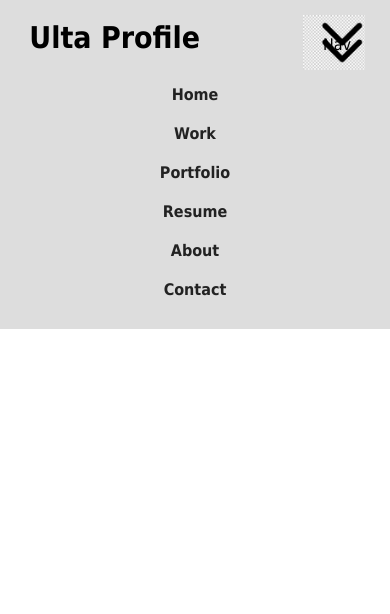
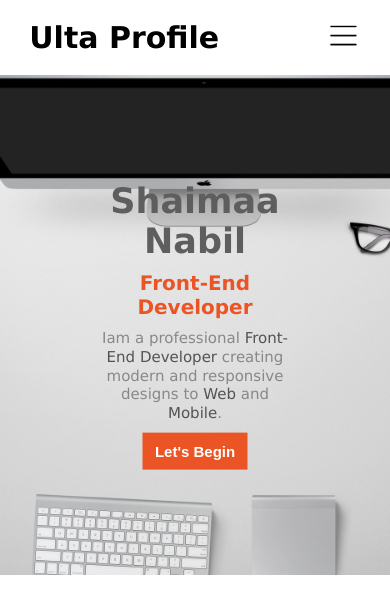
Before and after one commit to shaimaanabil/WEB-Site-, a plain HTML site: page Index.html in a window 390 px wide. Drawn offline with Linux system fonts and the light colour scheme.

Commit message:
editing in Home GUI

```diff
--- a/CSS/style.css
+++ b/CSS/style.css
@@ -9,7 +9,7 @@ padding: 0;
 }
 
 body{
-    font-family: Tahoma, Arial;
+    font-family: lucida Sans;
 }
 .container {
     margin: auto;
@@ -23,7 +23,7 @@ body{
 
 .Navbar {
     padding: 20px 0px;
-    background-color: #ddd;
+    background-color: #fff;
     overflow: hidden;
     position: relative;
 }
@@ -43,11 +43,12 @@ body{
 }
 .Navbar label{
     display: block;
-    width: 22px;
-    height: 15px;
-    background-image: url('../Images/Open-Menu.jpg');
+    width: 11px;
+    height: 8px;
+    background-image: url('../Images/Navbar/Open-menu.png');
     background-size: cover;
-    padding: 20px;
+    padding: 15px;
+    cursor: pointer;
 
 }
 .Navbar input{
@@ -69,11 +70,87 @@ body{
     font-weight: bold;
 }
 .Navbar .ul-list .list-item a:hover {
-    background: #222;
-    color: #ddd;
+    color: #eb5424;
+}
+.Navbar input:checked ~ .ul-list{
+    display: block;
+}
+.Navbar input:checked ~ label{
+    background-image: url('../Images/Navbar/Close-menu.png');
+    background-size: cover;
 }
 
-@media (max-width : 1268px){
+/*
+      ==========================
+             Home Styles
+      ==========================
+*/
+.home{
+    background-image: url('../Images/Home/Home.jpg');
+    background-size: cover;
+    text-align: center;
+    background-position: center;
+    height: 500px;
+    position: relative;
+}
+
+.home .home-information {
+    position: absolute;
+    top: 50%;
+    left: 50%;
+    transform: translate(-50%, -50%)
+}
+
+.home .home-information .home-title{
+    font-size: 60px;
+    font-weight: bold;
+    color: #5e5e5e;
+    margin-bottom: 20px;
+}
+.home .home-information .home-info{
+font-size: 35px;
+color: #eb5424;
+margin-bottom: 10px;
+}
+
+.home .home-information .home-desc{
+font-size: 20px;
+line-height: 1.5;
+color: #888;
+margin-bottom: 20px;
+
+}
+.home .home-information .home-desc span{
+color: #545252
+}
+.home .home-information .home-btn{
+background: #eb5424;
+color: #fff;
+width: 150px;
+font-size: 18px;
+border: 0;
+padding: 15px;
+cursor: pointer;
+}
+.home .home-information .home-btn:hover{
+    background: #dedede;
+    color: #eb5424;
+
+}
+
+
+/*
+      ==========================
+             Media Query Styles
+      ==========================
+*/
+@media (min-width : 933px){
+    .Navbar label{
+        display: none;
+    }
+}
+
+@media (max-width : 933px){
     .Navbar .Logo{
         width: 100%;
         float: left;
@@ -82,6 +159,7 @@ body{
         width: 100%;
         float: left;
         margin-top: 20px;
+        display: none;
     }
     .Navbar .ul-list .list-item{
         display: block;
@@ -89,3 +167,27 @@ body{
     }
 
 }
+@media (max-width : 873px){
+
+    .home .home-information .home-title{
+        font-size: 35px;
+        margin-bottom: 10px;
+        color: #5e5e5e;
+    }
+    .home .home-information .home-info{
+        font-size: 20px;
+    }
+    .home .home-information .home-desc{
+       font-size: 15px;
+       line-height: 1.25;
+       margin-bottom: 10px;
+     }
+     .home .home-information .home-btn{
+        width: 105px;
+        font-size: 15px;
+        font-weight: bold;
+        border: 0;
+        padding: 10px;
+        cursor: pointer;
+        }
+    }
--- a/Index.html
+++ b/Index.html
@@ -17,7 +17,7 @@
                 <h2 class="Logo-text">Ulta Profile</h2>
             </div><!-- ./Logo -->
             <input type="checkbox" name="" id="nav">
-            <label for="nav">Nav</label>
+            <label for="nav"></label>
             <ul class="ul-list">
                 <li class="list-item"><a href="">Home</a></li>
                 <li class="list-item"><a href="">Work</a></li>
@@ -28,6 +28,22 @@
             </ul><!-- ./ul-list -->
         </div><!-- ./container -->
     </div> <!-- ./Navbar -->
+
+    <!-- Home -->
+    <div class="home">
+        <div class="container">
+            <div class="home-information">
+                <h2 class="home-title"> Shaimaa Nabil</h2>
+                <h4 class="home-info"> Front-End Developer</h4>
+                <p class="home-desc">
+                    Iam a professional <span>Front-End Developer</span>
+                    creating modern and responsive designs to
+                    <span>Web</span> and <span>Mobile</span>.
+                </p>
+                <button class="home-btn">Let's Begin</button>
+            </div>
+        </div><!-- ./container -->
+    </div><!-- ./Home -->
     <script src="JS/script.js"></script>
 </body>
 
```
Also changed, not shown: Images/Home/Home.jpg (added), Images/Navbar/Close-menu.png (added), Images/Navbar/Open-menu.png (added), Images/Open-Menu.jpg (deleted), Images/Open_Menu.png (deleted).
